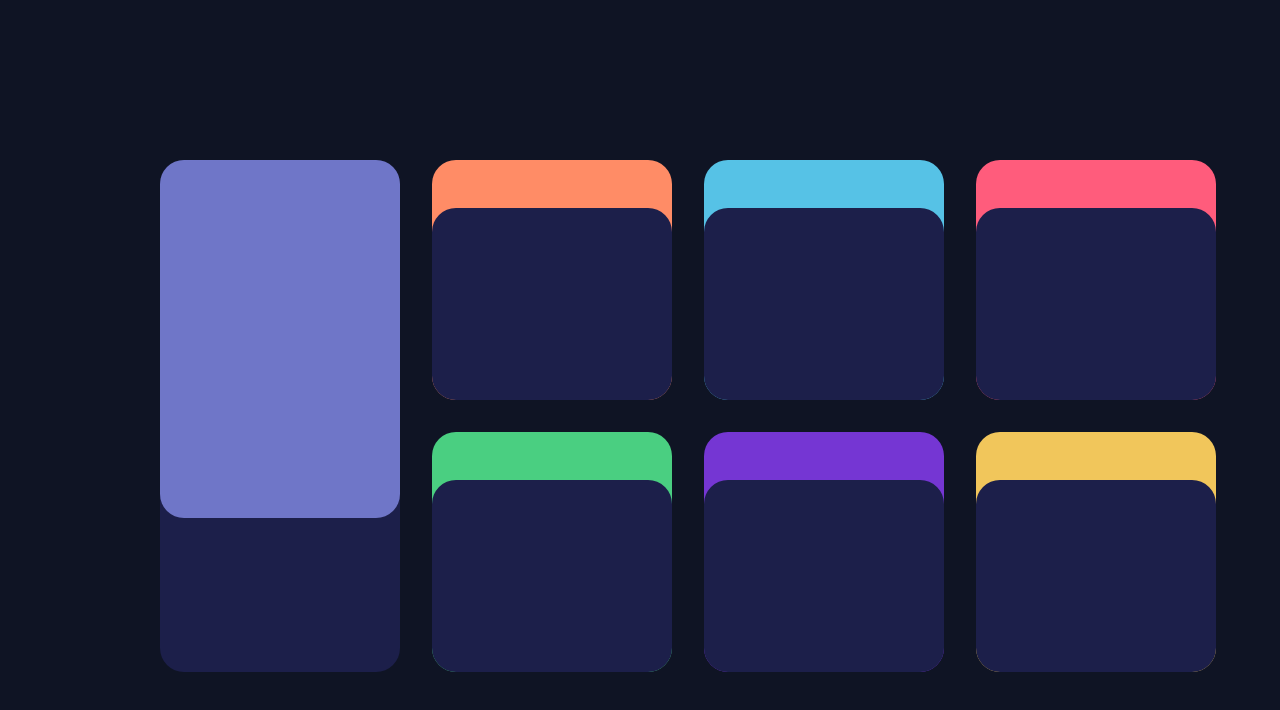
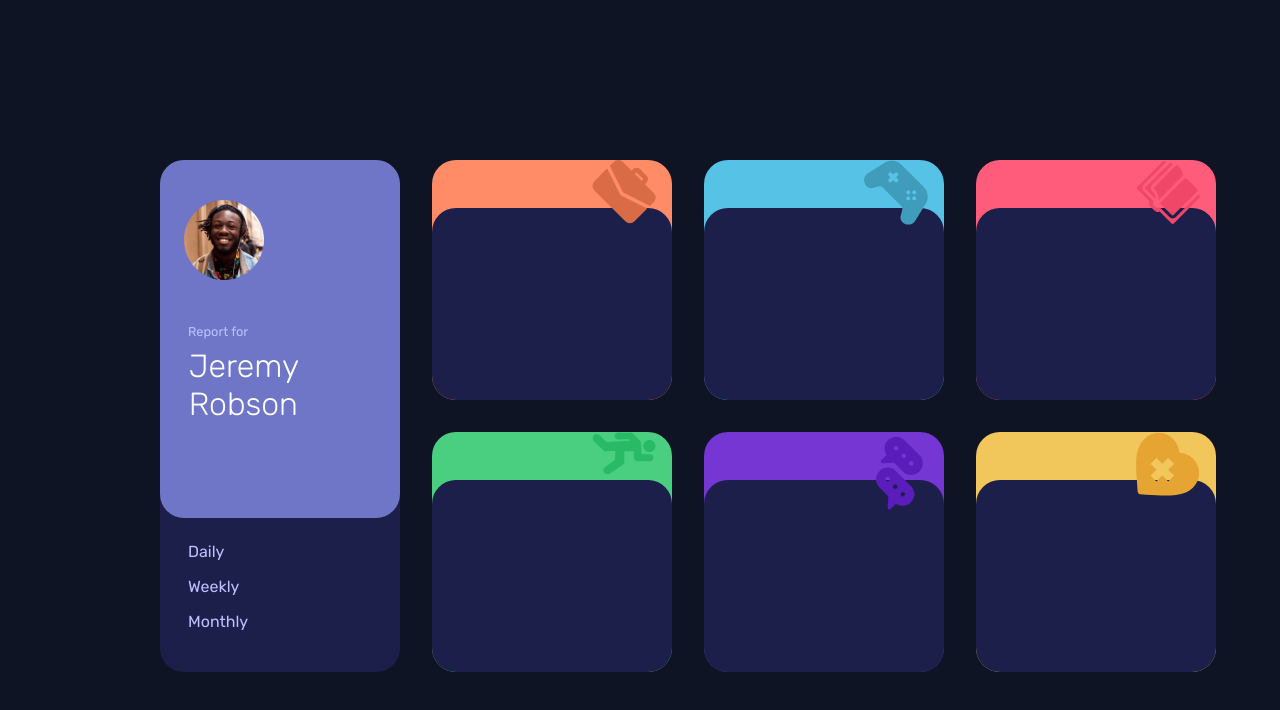
Before and after one commit to MHDSOU/Time-tracking-dashboard, a plain HTML site: page index.html in a window 1280 px wide. Drawn offline with Linux system fonts and the light colour scheme.

Commit message:
processing html

```diff
--- a/Style/Style.css
+++ b/Style/Style.css
@@ -3,6 +3,10 @@
 * {
   margin: 0;
   padding: 0;
+}
+
+body {
+  font-family: 'Rubik', sans-serif;
 }
 
 .main-container {
@@ -34,6 +38,36 @@
   width: 15rem;
   height: 70%;
   border-radius: 1.5rem;
+}
+
+#first-item img {
+  padding-top: 2.5rem;
+  padding-left: 1.5rem;
+  width: 5rem;
+}
+
+#first-item p {
+  margin-top: 2.5rem;
+  padding-left: 1.75rem;
+  color: hsl(236, 100%, 87%);
+  font-size: 0.8rem;
+}
+
+#first-item h1 {
+  margin-top: 0.5rem;
+  padding-left: 1.8rem;
+  color: white;
+  font-weight: 300;
+}
+
+#second-item ul {
+  margin-top: 1.5rem;
+  display: flex;
+  flex-direction: column;
+  gap: 1rem;
+  padding-left: 1.75rem;
+  color: hsl(236, 100%, 87%);
+  list-style-type: none;
 }
 
 .containerTwo {
@@ -105,6 +139,11 @@
   border-radius: 1.5rem;
 }
 
+.one-card img {
+  padding-left: 10rem;
+  width: 4rem;
+}
+
 .second-card {
   background-color: hsl(235, 46%, 20%);
   width: 15rem;
--- a/index.html
+++ b/index.html
@@ -20,37 +20,63 @@
     <div class="main-container">
       <div class="card-container">
         <div class="containerOne">
-          <div id="first-item"></div>
-          <div id="second-item"></div>
+          <div id="first-item">
+            <img src="./images/image-jeremy.png" alt="" />
+            <p>Report for</p>
+            <h1>
+              Jeremy
+              <br />
+              Robson
+            </h1>
+          </div>
+          <div id="second-item">
+            <ul>
+              <li>Daily</li>
+              <li>Weekly</li>
+              <li>Monthly</li>
+            </ul>
+          </div>
         </div>
 
         <div>
           <div class="containerTwo">
             <div id="premier-item">
-              <div class="one-card"></div>
+              <div class="one-card">
+                <img src="./images/icon-work.svg" alt="" />
+              </div>
               <div class="second-card"></div>
             </div>
             <div id="deuxieme-item">
-              <div class="one-card"></div>
+              <div class="one-card">
+                <img src="./images/icon-play.svg" alt="" />
+              </div>
               <div class="second-card"></div>
             </div>
             <div id="troisieme-item">
-              <div class="one-card"></div>
+              <div class="one-card">
+                <img src="./images/icon-study.svg" alt="" />
+              </div>
               <div class="second-card"></div>
             </div>
           </div>
 
           <div class="containerThree">
             <div id="quatrieme-item">
-              <div class="one-card"></div>
+              <div class="one-card">
+                <img src="./images/icon-exercise.svg" alt="" />
+              </div>
               <div class="second-card"></div>
             </div>
             <div id="cinquieme-item">
-              <div class="one-card"></div>
+              <div class="one-card">
+                <img src="./images/icon-social.svg" alt="" />
+              </div>
               <div class="second-card"></div>
             </div>
             <div id="sixieme-item">
-              <div class="one-card"></div>
+              <div class="one-card">
+                <img src="./images/icon-self-care.svg" alt="" />
+              </div>
               <div class="second-card"></div>
             </div>
           </div>
```
